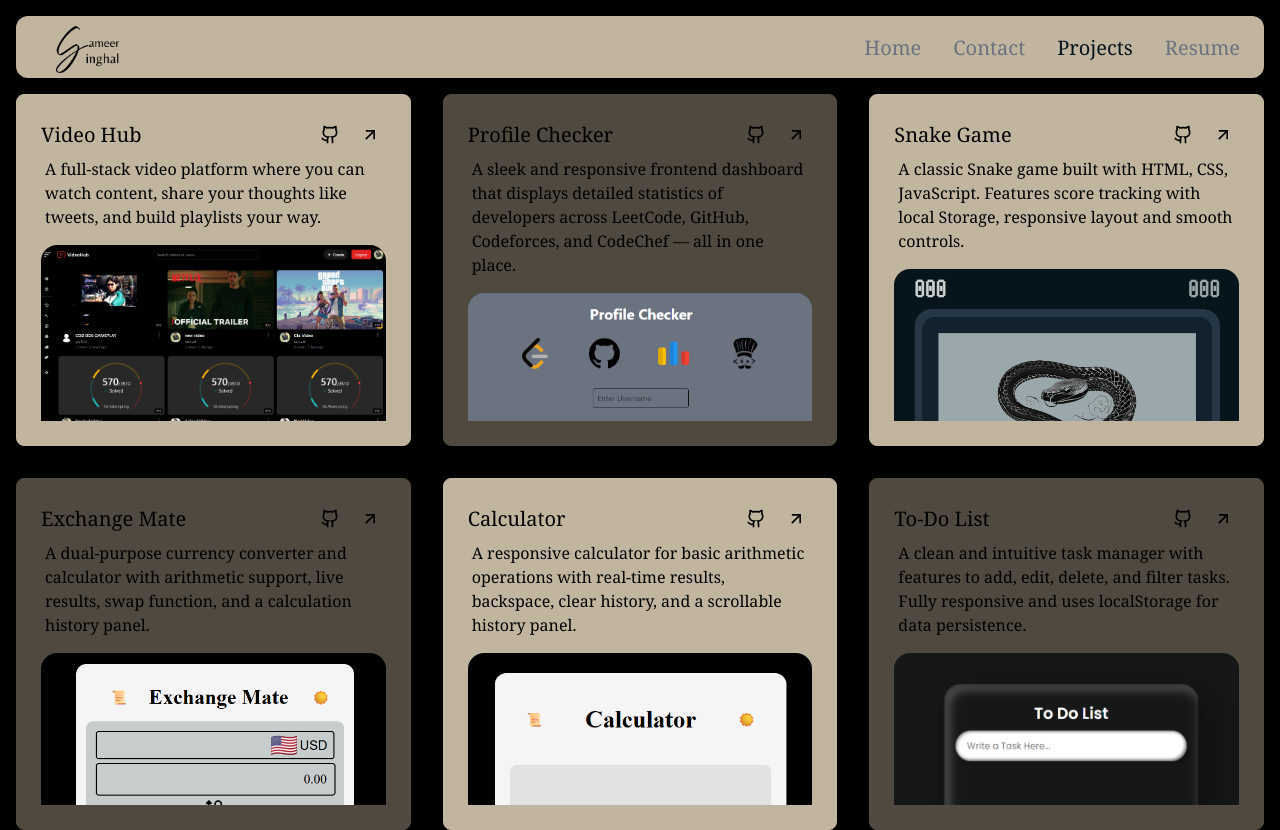
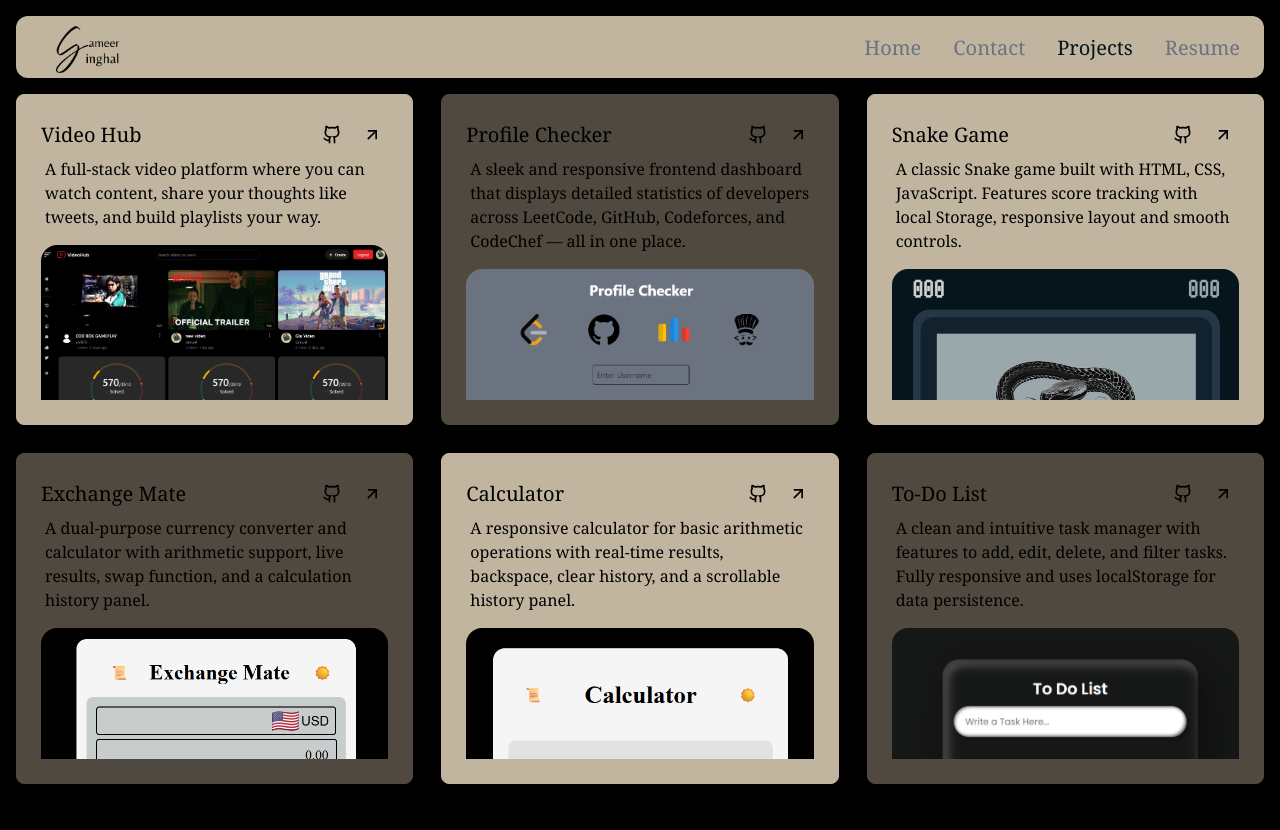
Before and after one commit to SameerSinghal26/Portfolio_Website, a React (Vite) app in the folder portfolio/: page /project in a window 1280 px wide. After the commit the page ends 800 px from the top, so only its background shows below. Built offline with nearby package versions, Linux system fonts and the light colour scheme.

Commit message:
change in UI of the project page

```diff
--- a/portfolio/src/components/Project/Project.jsx
+++ b/portfolio/src/components/Project/Project.jsx
@@ -3,7 +3,7 @@
 
 function Project() {
   return (
-    <div className="col-span-12 row-span-9 grid grid-cols-1 md:grid-cols-2 lg:grid-cols-3 gap-8 w-full h-full">
+    <div className="col-span-12 row-span-9 grid grid-cols-1 md:grid-cols-2 lg:grid-cols-3 gap-7 w-full h-full">
       {projects.map((project, idx) => (
         <div
           key={project.title}
```
